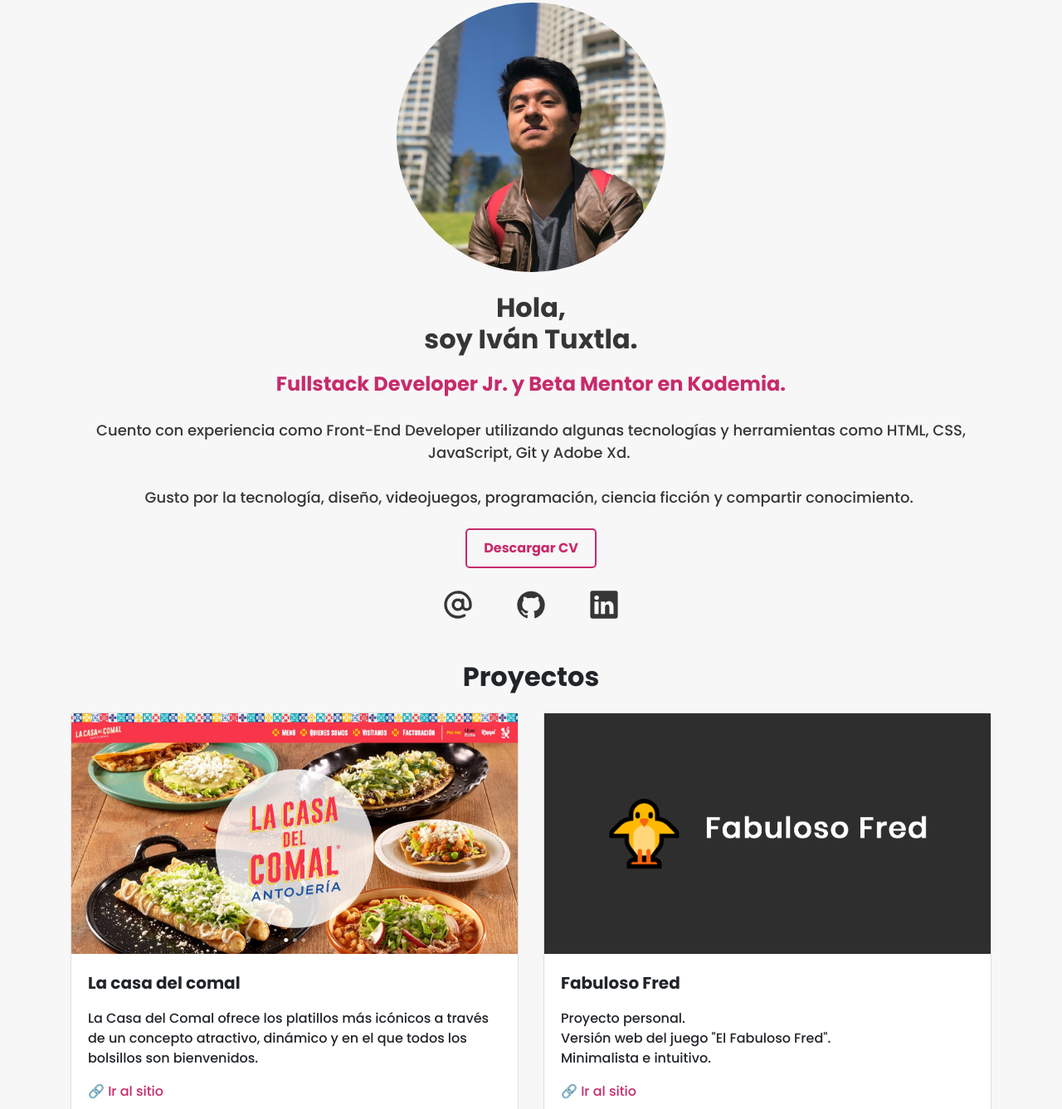
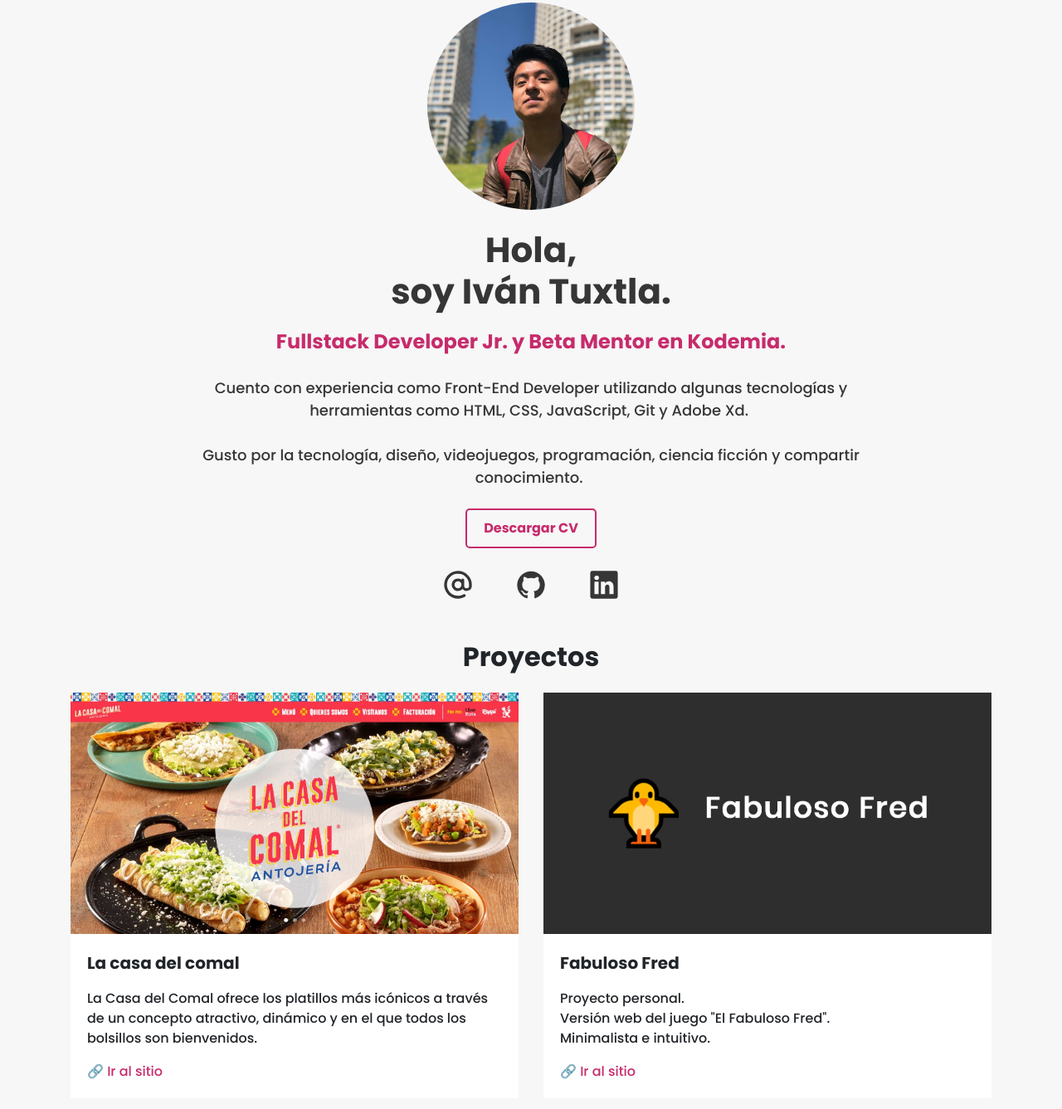
Before and after one commit to tuxdinosaur/tuxdinosaur.github.io, a plain HTML site: page index.html in a window 1280 px wide. Shown: the part 45-1382 px from the top of the page at 83% size. Drawn offline with nearby package versions, Linux system fonts and the light colour scheme.

Commit message:
:zap: [UPDATE] Actualización de estilos

```diff
--- a/css/styles.css
+++ b/css/styles.css
@@ -28,7 +28,7 @@ a:hover {
 
 .header__img {
   width: 50%;
-  max-width: 325px;
+  max-width: 250px;
   border-radius: 50%;
 }
 
@@ -45,6 +45,7 @@ a:hover {
 
 .header__description--nuvo {
   color: #363636;
+  max-width: 850px;
 }
 
 .header__cv {
@@ -82,6 +83,11 @@ a:hover {
 
 /* CARDS */
 
+.card {
+  border-radius: 0;
+  border: none;
+}
+
 .card-image img {
   width: 100%;
   object-fit: contain;
@@ -93,6 +99,9 @@ a:hover {
 }
 
 @media only screen and (min-width: 768px) {
+  .header__title {
+    font-size: 42px;
+  }
   .header__description--nuvo {
     font-size: 18px;
   }
```
